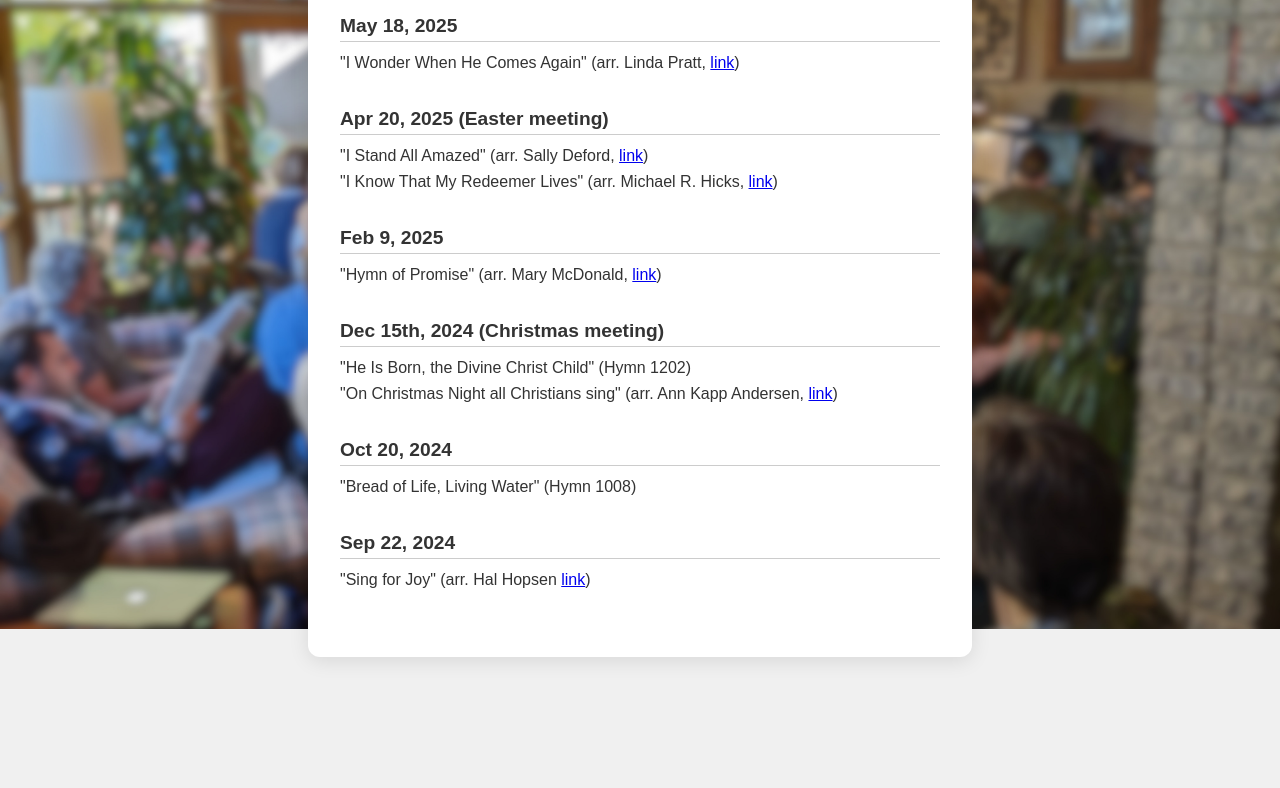
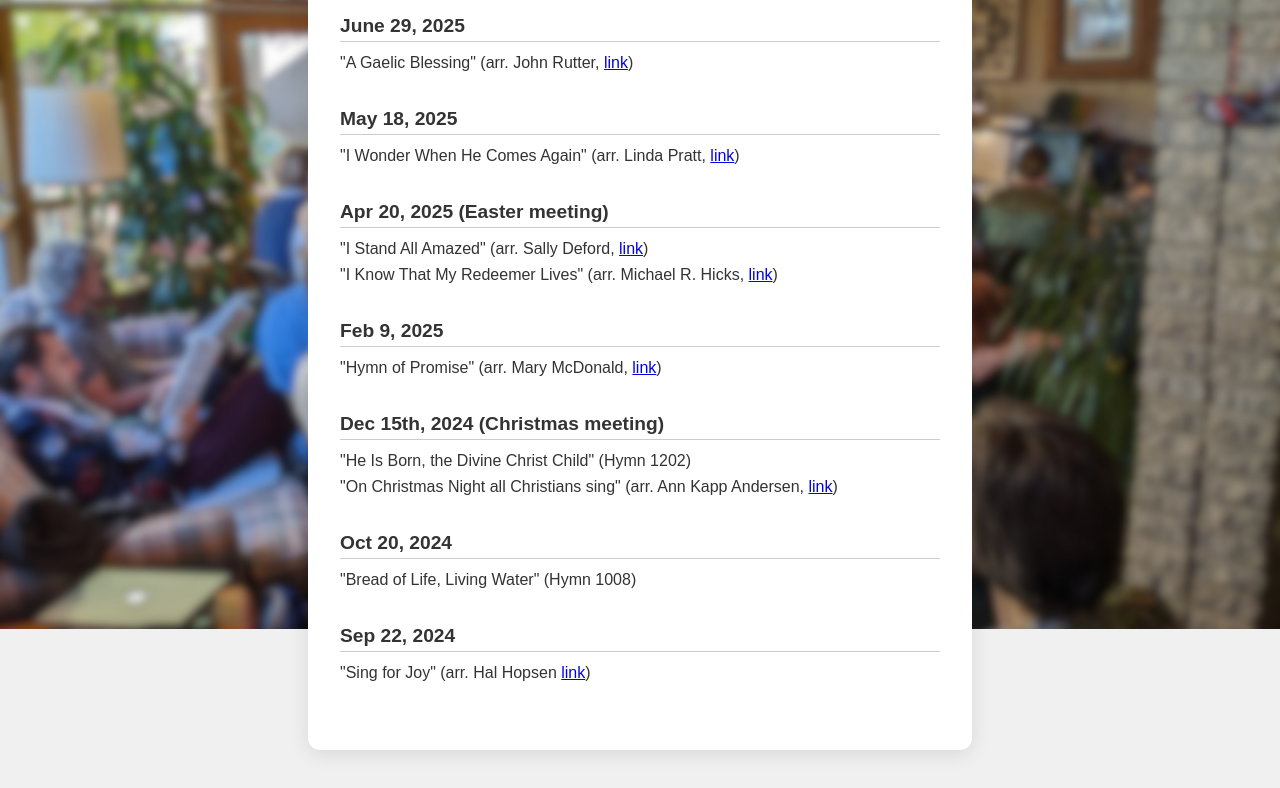
Before and after one commit to drewdaemon/oh2choir, a plain HTML site: page index.html in a window 1280 px wide. Shown: the part 171-959 px from the top of the page. Before the commit the page ends 892 px from the top, so only its background shows below. Drawn offline with Linux system fonts and the light colour scheme.

Commit message:
Gaelic blessing

```diff
--- a/index.html
+++ b/index.html
@@ -75,8 +75,18 @@
 
 <body>
   <div class="background"></div>
+
   <div class="content">
     <h1>Oak Hills 2nd Ward Choir</h1>
+
+    <div class="date-group">
+      <h2>June 29, 2025</h2>
+      <ul>
+        <li>"A Gaelic Blessing" (arr. John Rutter, <a
+            href="https://johnrutter.com/music/printed-music/catalogue/a-gaelic-blessing-deep-peace">link</a>)</li>
+      </ul>
+    </div>
+
     <div class="date-group">
       <h2>May 18, 2025</h2>
       <ul>
```
